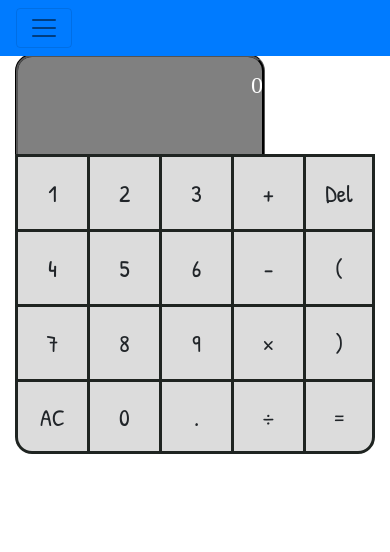
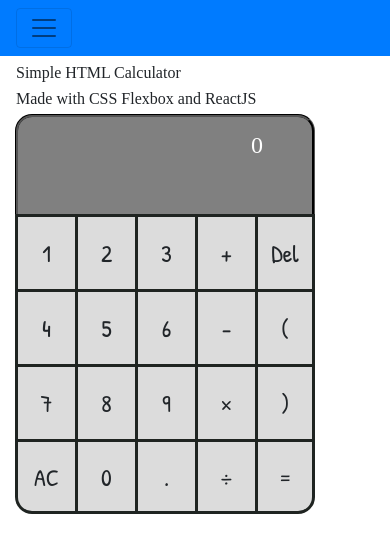
Before and after one commit to linjj93/my-react-calculator, a React (Create React App) app: page / in a window 390 px wide. Shown: the top 552 px of the page. Built offline with nearby package versions, Linux system fonts and the light colour scheme; a web font is replaced by a local one.

Commit message:
media query

```diff
--- a/src/styles.css
+++ b/src/styles.css
@@ -118,6 +118,7 @@
     display: flex;
     flex-direction: column;
     justify-content: center;
+    margin-top: 60px;
   }
 
   .title {
@@ -130,7 +131,7 @@
 
   .display {
     height: 100px;
-    width: 250px;
+    width: 300px;
     font-size: 1.5rem;
     margin-top: 2px;
   }
@@ -140,7 +141,9 @@
     width: 235px;
   }
 
-
+  .buttons {
+    width: 300px;
+  }
   .buttons-1, .buttons-2, .buttons-3, .buttons-4, .buttons-5 {
     height: 300px;
   }
```
